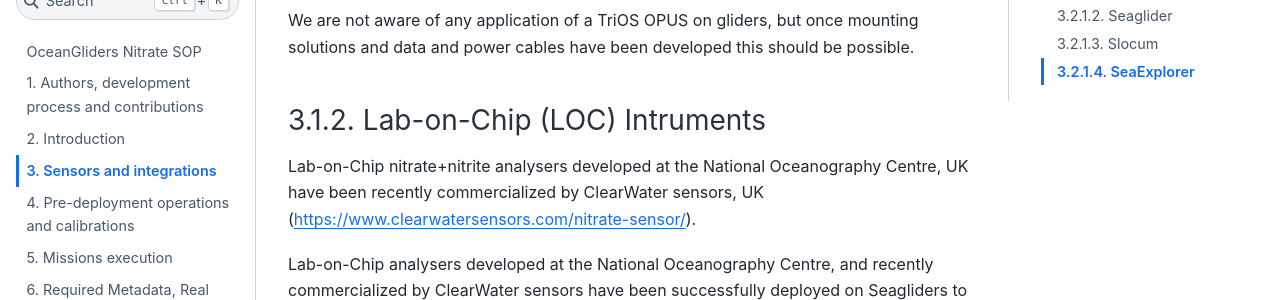
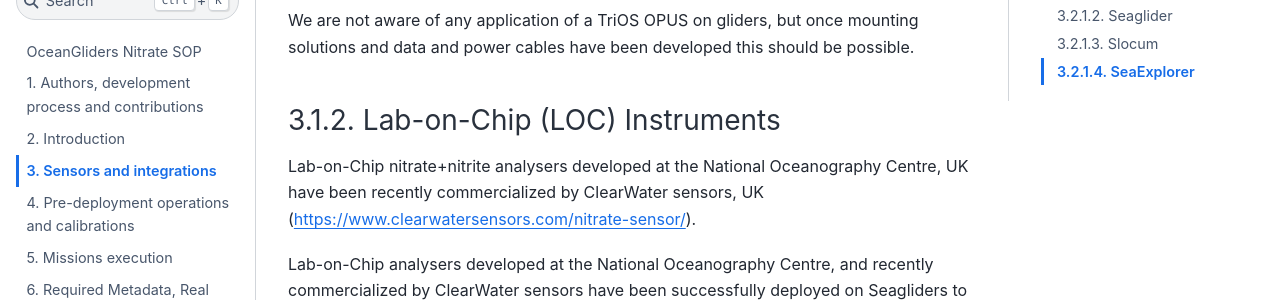
Before and after one commit to OceanGlidersCommunity/Nitrate_SOP, a Jupyter Book: the page built from sections/nitrate_sensors_integration.md, in a window 1280 px wide and 900 px high, scrolled down 2581 px. Shown: the part 157-457 px from the top of the window. Built offline with Jupyter Book 1.0.4 settings and Sphinx 7.4.7 and the Sphinx Book theme 1.1.4, drawn with Linux system fonts in a browser that asks for light colours.

Commit message:
Update nitrate_sensors_integration.md

```diff
--- a/sections/nitrate_sensors_integration.md
+++ b/sections/nitrate_sensors_integration.md
@@ -68,7 +68,7 @@ The specifications of the TriOS OPUS give a power consumption <= 8 W, presumably
 
 We are not aware of any application of a TriOS OPUS on gliders, but once mounting solutions and data and power cables have been developed this should be possible.
 
-### Lab-on-Chip (LOC) Intruments
+### Lab-on-Chip (LOC) Instruments
 Lab-on-Chip nitrate+nitrite analysers developed at the National Oceanography Centre, UK have been recently commercialized by ClearWater sensors, UK (https://www.clearwatersensors.com/nitrate-sensor/).
 
 Lab-on-Chip analysers developed at the National Oceanography Centre, and recently commercialized by ClearWater sensors have been successfully deployed on Seagliders to observe key seasonal transitions of biogeochemistry, such as spring bloom dynamics, in the Celtic Sea and North Sea (Vincent et al., 2017; Hull et al., 2021).
```
